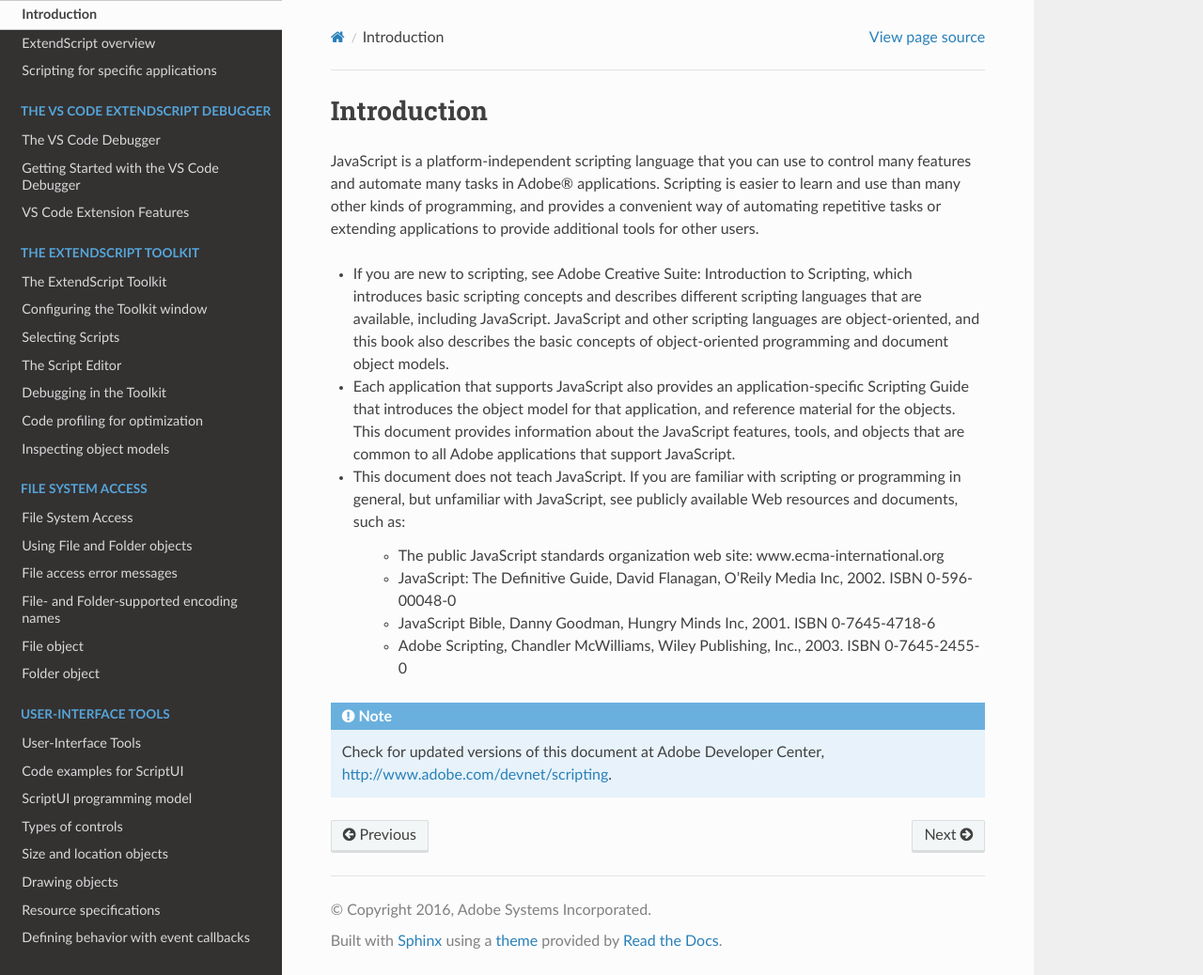
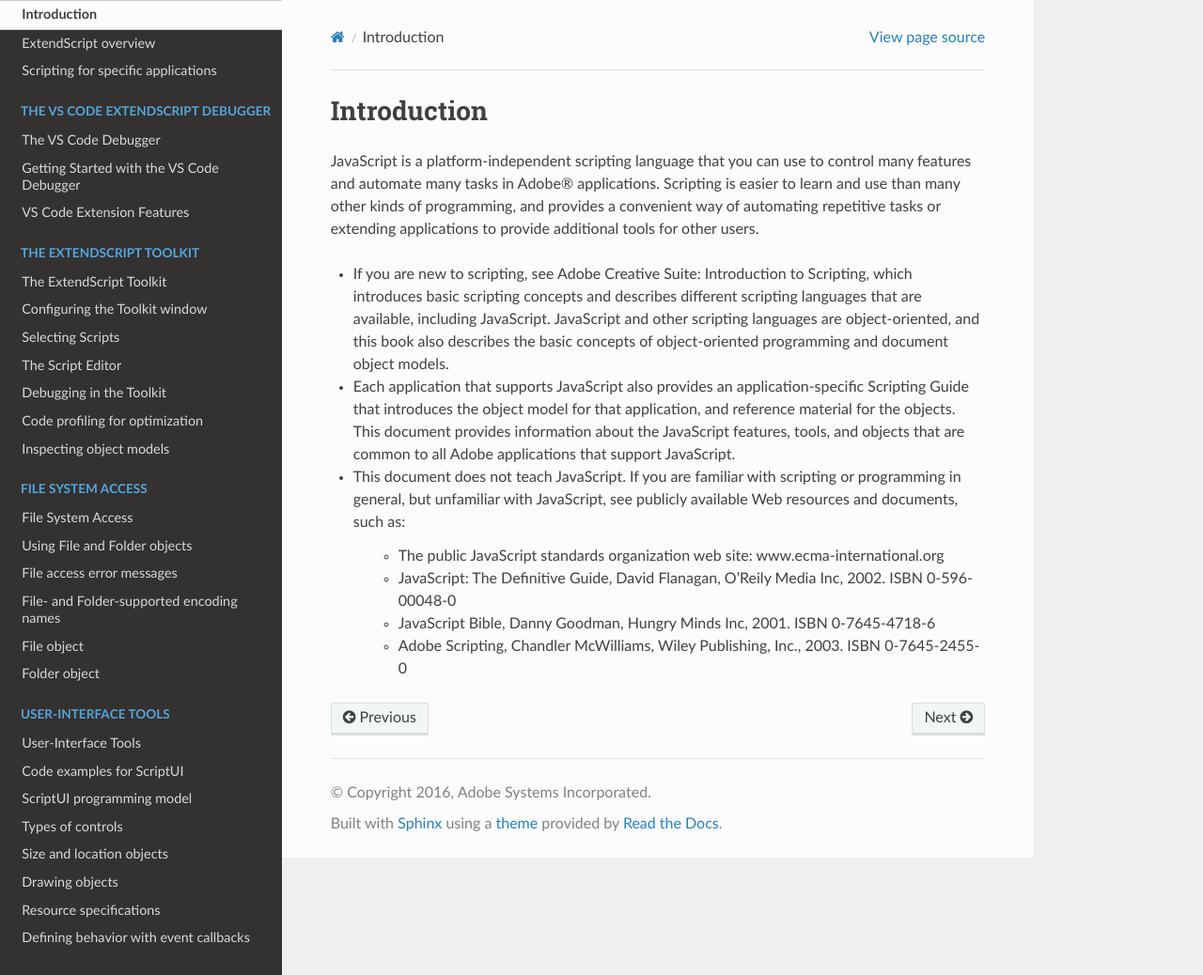
Before and after one commit to docsforadobe/javascript-tools-guide, a Sphinx documentation site: the page built from docs/introduction/index.rst, in a window 1280 px wide and 1038 px high. Shown: the whole window at 94% size. Built offline with Sphinx 7.4.7 and the Read the Docs theme 2.0.0, drawn with Linux system fonts in a browser that asks for light colours.

Commit message:
Fix outdated links

```diff
--- a/docs/introduction/index.rst
+++ b/docs/introduction/index.rst
@@ -25,6 +25,3 @@
     - JavaScript: The Definitive Guide, David Flanagan, O'Reily Media Inc, 2002. ISBN 0-596-00048-0
     - JavaScript Bible, Danny Goodman, Hungry Minds Inc, 2001. ISBN 0-7645-4718-6
     - Adobe Scripting, Chandler McWilliams, Wiley Publishing, Inc., 2003. ISBN 0-7645-2455-0
-
-.. note:: Check for updated versions of this document at Adobe Developer Center,
-  http://www.adobe.com/devnet/scripting.
--- a/docs/scripting-xmp/index.rst
+++ b/docs/scripting-xmp/index.rst
@@ -7,8 +7,7 @@
 properties and methods.
 
 This chapter is not intended to provide complete details of the XMP metadata technology. For more
-information about XMP metadata, see the XMP Specification at Adobe Developer Center,
-http://www.adobe.com/devnet/.
+information about XMP metadata, see the `XMP Specification at Adobe Developer Center <https://www.adobe.com/devnet/xmp.html>`_.
 
 Adobe Bridge CS5 makes the XMP library available in its libraries folder. Scripts must load the library at run
 time to use the API; it is not automatically loaded when Adobe Bridge launches. The XMPScript API is
```
